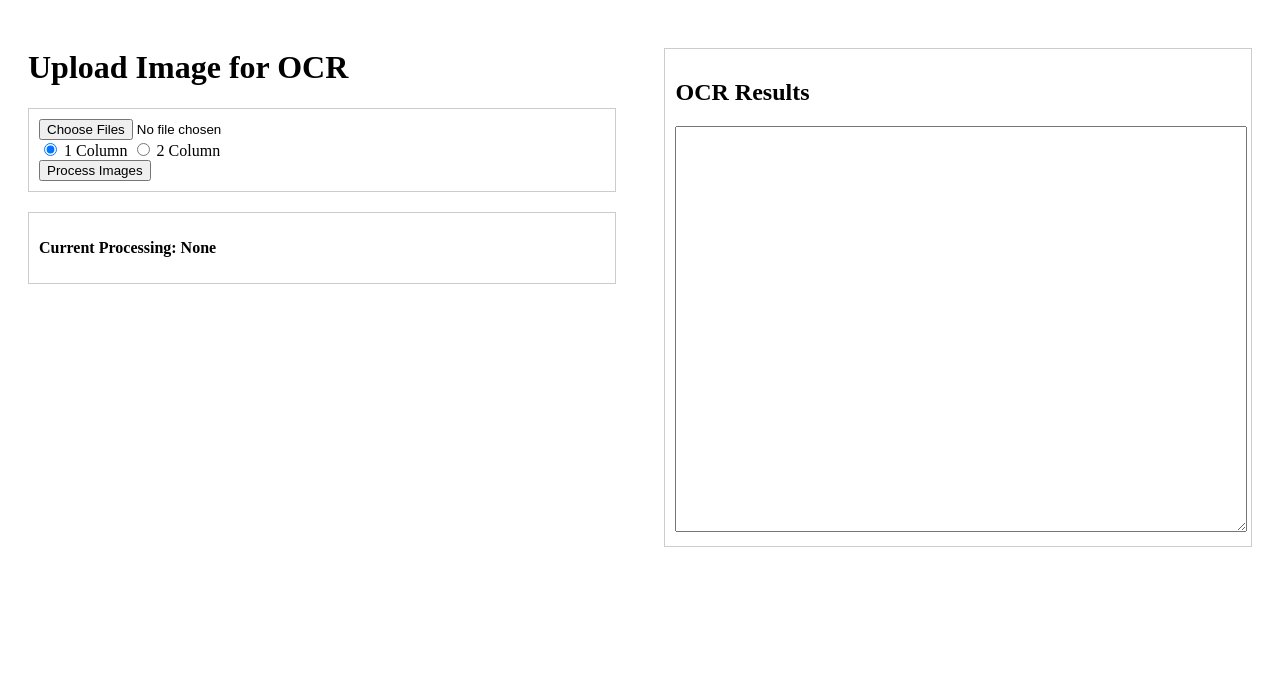
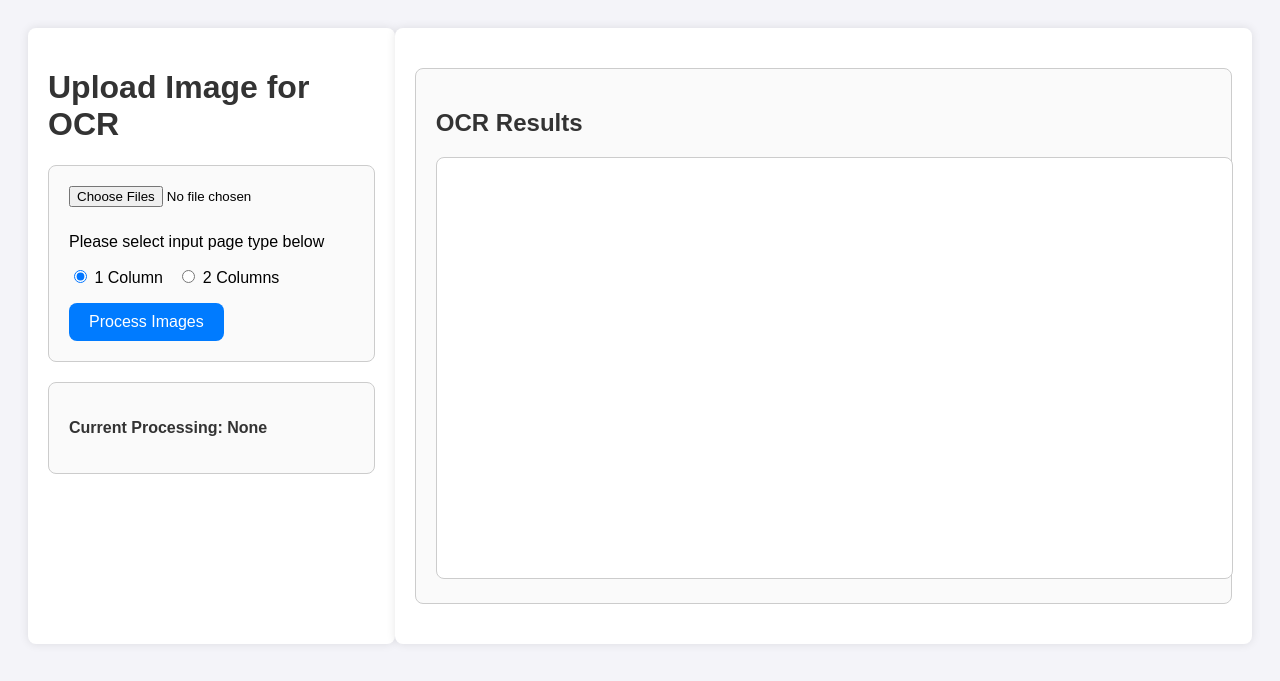
Before and after one commit to hsarvesh/mar_ocr, a Flask app: page / in a window 1280 px wide. Shown: the top 681 px of the page. Run offline with Flask 3, Linux system fonts and the light colour scheme.

Commit message:
Initial commit

```diff
--- a/app.py
+++ b/app.py
@@ -15,7 +15,7 @@ def save_image(image, original_filename, step):
     cv2.imwrite(filename, image)
     print(f"Saved image as {filename}")
 
-def preprocess_image(image_data):
+def preprocess_image(image_data, column_option):
     """Loads and preprocesses the image for better OCR results."""
     try:
         # Decode base64 image data
@@ -26,19 +26,28 @@ def preprocess_image(image_data):
         gray = cv2.cvtColor(image, cv2.COLOR_BGR2GRAY)
         save_image(gray, "preprocessed", "grayscale")
 
-        # Additional preprocessing steps can be added here
-        # For example, thresholding, noise removal, etc.
-
-        return gray
+        if column_option == '2':
+            # Split the image into two columns with a margin
+            height, width = gray.shape
+            mid = width // 2
+            margin = 10  # Adjust the margin size as needed
+            left_column = gray[:, :mid - margin]
+            right_column = gray[:, mid + margin:]
+            save_image(left_column, "preprocessed", "left_column")
+            save_image(right_column, "preprocessed", "right_column")
+            return left_column, right_column
+        else:
+            return gray, None
     except Exception as e:
         print(f"Error in preprocessing image: {e}")
-        return None
+        return None, None
 
 def extract_text(image):
     try:
-        pytesseract.pytesseract.tesseract_cmd = 'D:\\Tesseract-OCR\\tesseract.exe'  # Or the full path on Windows
+        pytesseract.pytesseract.tesseract_cmd = 'C:\\Tesseract-OCR\\tesseract.exe'  # Or the full path on Windows
         custom_config = r'--oem 3 --psm 1 -l mar+eng' # Adjust PSM if needed
         text = pytesseract.image_to_string(image, config=custom_config)
+        text = text.replace('\n', ' ')  # Replace newlines with spaces
         return text
     except pytesseract.TesseractNotFoundError:
         return "Error: Tesseract not found."
@@ -57,10 +66,13 @@ def ocr_route():
             return jsonify({'error': 'No image data provided.'}), 400
 
         image_data = data['image']
-        preprocessed_image = preprocess_image(image_data)
+        column_option = data.get('column_option', '1')
+        preprocessed_image_left, preprocessed_image_right = preprocess_image(image_data, column_option)
 
-        if preprocessed_image is not None:
-            extracted_text = extract_text(preprocessed_image)
+        if preprocessed_image_left is not None:
+            extracted_text_left = extract_text(preprocessed_image_left)
+            extracted_text_right = extract_text(preprocessed_image_right) if preprocessed_image_right is not None else ""
+            extracted_text = extracted_text_left + " " + extracted_text_right
             return jsonify({'text': extracted_text})
         else:
             return jsonify({'error': 'Image preprocessing failed.'}), 500
@@ -72,15 +84,18 @@ def ocr_route():
 def process_image():
     data = request.json
     image_data = data.get('image_data')
+    column_option = data.get('column_option', '1')
     if not image_data:
         return jsonify({"error": "No image data provided"}), 400
 
-    processed_image = preprocess_image(image_data)
-    if processed_image is None:
+    processed_image_left, processed_image_right = preprocess_image(image_data, column_option)
+    if processed_image_left is None:
         return jsonify({"error": "Failed to process image"}), 500
 
     # Perform OCR on the processed image
-    text = pytesseract.image_to_string(processed_image)
+    text_left = pytesseract.image_to_string(processed_image_left)
+    text_right = pytesseract.image_to_string(processed_image_right) if processed_image_right is not None else ""
+    text = text_left + " " + text_right
     return jsonify({"text": text})
 
 if __name__ == '__main__':
--- a/templates/index.html
+++ b/templates/index.html
@@ -10,18 +10,34 @@
             flex-direction: row;
             justify-content: space-between;
             padding: 20px;
+            font-family: Arial, sans-serif;
+            background-color: #f4f4f9;
         }
-        #left-section, #right-section {
-            width: 48%;
+        #left-section {
+            width: 28%;
+            background-color: #fff;
+            border-radius: 8px;
+            box-shadow: 0 0 10px rgba(0, 0, 0, 0.1);
+            padding: 20px;
+        }
+        #right-section {
+            width: 70%;
+            background-color: #fff;
+            border-radius: 8px;
+            box-shadow: 0 0 10px rgba(0, 0, 0, 0.1);
+            padding: 20px;
         }
         #upload-section, #processing, #result {
             border: 1px solid #ccc;
-            padding: 10px;
+            border-radius: 8px;
+            padding: 20px;
             margin-bottom: 20px;
+            background-color: #fafafa;
         }
         #processing {
             margin-top: 20px;
             font-weight: bold;
+            color: #333;
         }
         #result {
             margin-top: 20px;
@@ -29,6 +45,32 @@
         textarea {
             width: 100%;
             height: 400px;
+            border: 1px solid #ccc;
+            border-radius: 8px;
+            padding: 10px;
+            font-family: monospace;
+            resize: none;
+        }
+        h1, h2 {
+            color: #333;
+        }
+        button {
+            background-color: #007bff;
+            color: #fff;
+            border: none;
+            padding: 10px 20px;
+            border-radius: 8px;
+            cursor: pointer;
+            font-size: 16px;
+        }
+        button:hover {
+            background-color: #0056b3;
+        }
+        input[type="file"] {
+            margin-bottom: 10px;
+        }
+        label {
+            margin-right: 10px;
         }
     </style>
 </head>
@@ -39,13 +81,15 @@
             <form id="upload-form">
                 <input type="file" id="image-input" accept="image/*" multiple>
                 <div>
+                    <p>Please select input page type below</p>
                     <label>
                         <input type="radio" name="column-option" value="1" checked> 1 Column
                     </label>
                     <label>
-                        <input type="radio" name="column-option" value="2"> 2 Column
+                        <input type="radio" name="column-option" value="2"> 2 Columns
                     </label>
                 </div>
+                <p></p>
                 <button type="submit">Process Images</button>
             </form>
         </div>
@@ -58,7 +102,7 @@
     <div id="right-section">
         <div id="result">
             <h2>OCR Results</h2>
-            <textarea id="ocr-results"></textarea>
+            <textarea id="ocr-results" readonly></textarea>
         </div>
     </div>
 
@@ -76,8 +120,10 @@
             const resultsTextarea = document.getElementById('ocr-results');
             resultsTextarea.value = '';
 
+            processingSpan.textContent = 'Starting processing...';
+
             for (const file of files) {
-                processingSpan.textContent = file.name;
+                processingSpan.textContent = `Processing ${file.name}...`;
                 const reader = new FileReader();
                 reader.onload = async function(event) {
                     const base64Image = event.target.result.split(',')[1];
@@ -99,6 +145,8 @@
                 };
                 reader.readAsDataURL(file);
             }
+
+            processingSpan.textContent = 'Processing completed.';
         });
     </script>
 </body>
```
